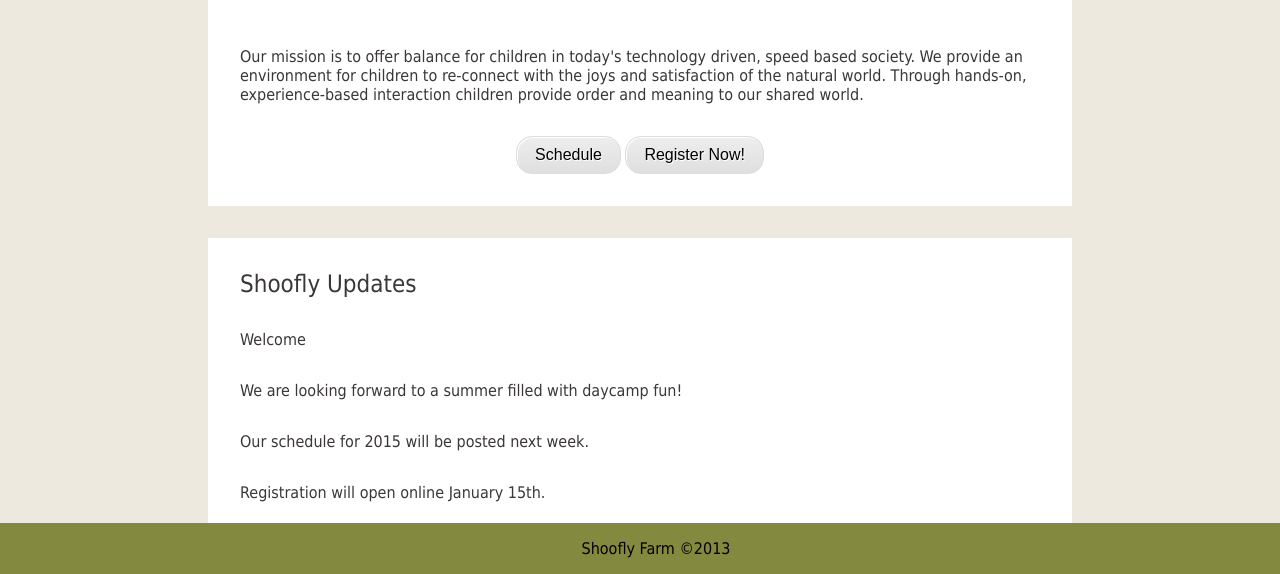
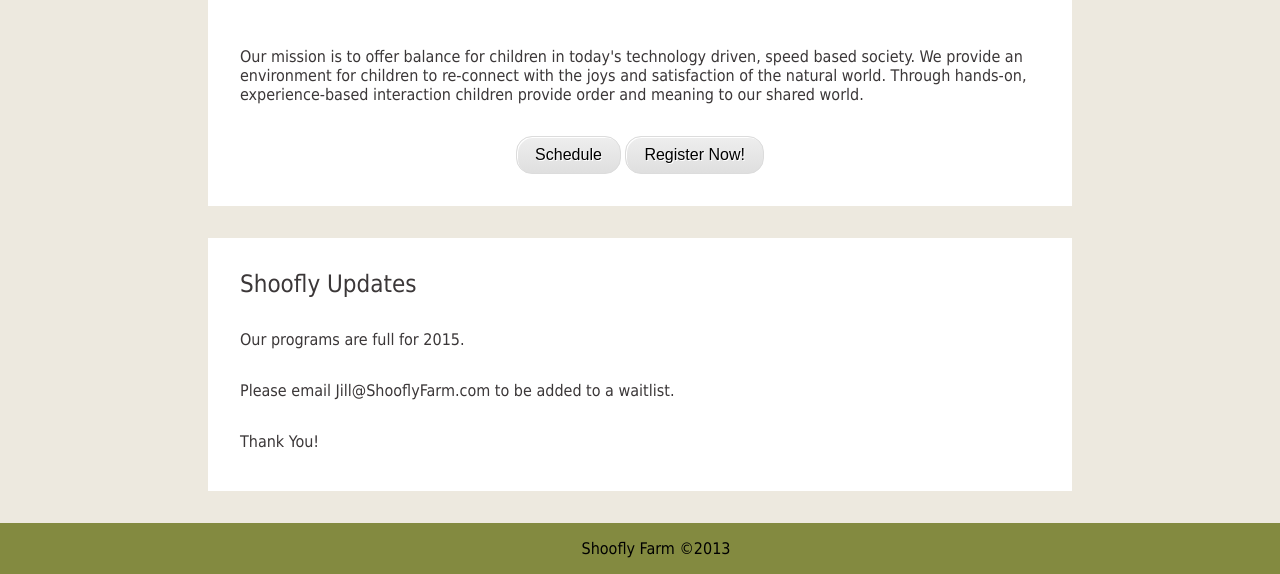
Before and after one commit to katekinsman/ShooflyRepo, a PHP site: page / in a window 1280 px wide. Shown: the part 500-1074 px from the top of the page. Run offline with PHP 8.4, Linux system fonts and the light colour scheme; data that the repository does not hold is empty; some libraries are stand-ins or nearby versions; some web fonts are replaced.

Commit message:
closed last week

```diff
--- a/home.php
+++ b/home.php
@@ -14,8 +14,7 @@
 <section class="home">
     <h2>Shoofly Updates</h2>
     <article>
-        <p class="update">Welcome</p>
-		<p class="update">We are looking forward to a summer filled with daycamp fun!</p>
-		<p class="update">Our schedule for 2015 will be posted next week.</p>
-		<p class="update">Registration will open online January 15th.</p>
+        <p class="update">Our programs are full for 2015.</p>
+		<p class="update">Please email Jill@ShooflyFarm.com to be added to a waitlist.</p>
+		<p class="update">Thank You!</p>
 </section>
--- a/register.php
+++ b/register.php
@@ -4,7 +4,7 @@
         <p> </p>
         <table>
             <tr>
-                <td class="open">June 15-19</td>
+                <td class="closed">June 15-19</td>
 				<td></td>
                 <td class="closed">July 6-10</td>
 				<td></td>
```
